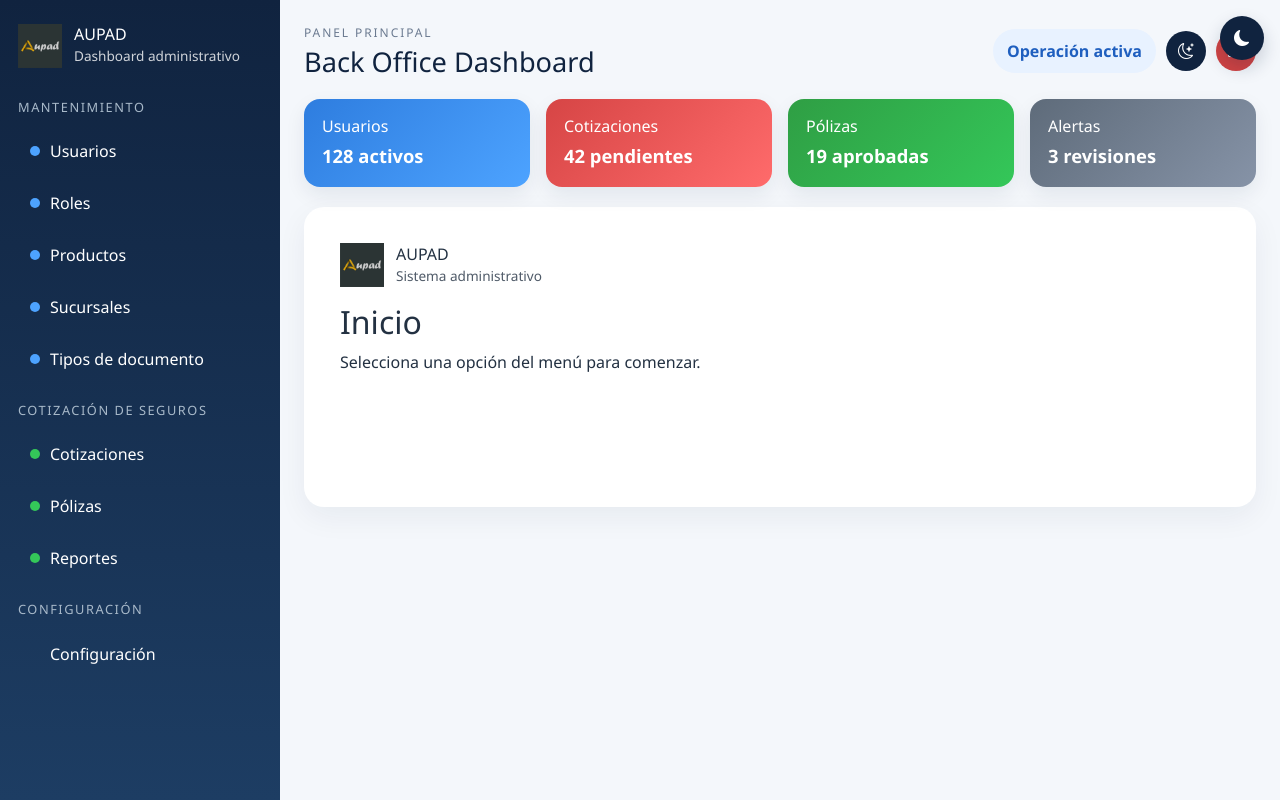
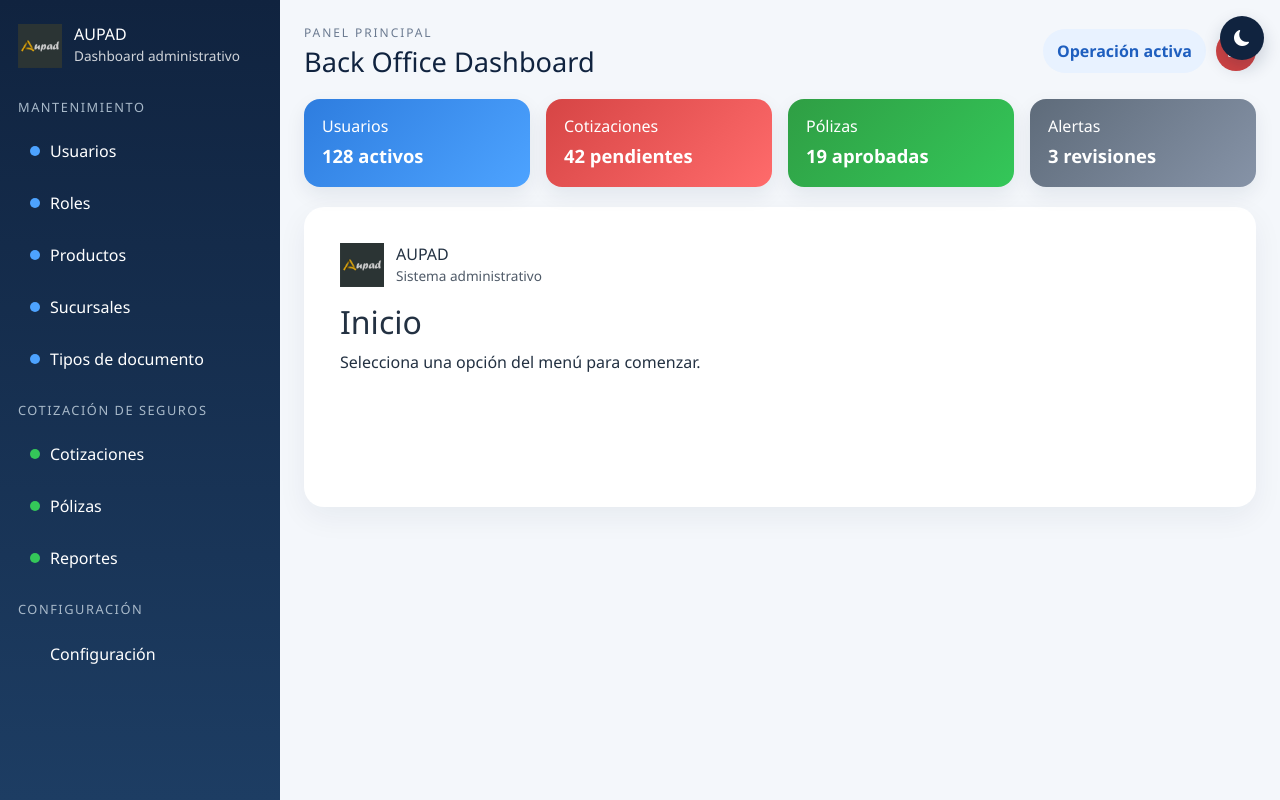
Before and after one commit to PabloFA777/aupad-fronted, an Angular app: page /login in a window 1280 px wide. Both pictures are taken after a click on the button "Ingresar". Built offline with nearby package versions, Linux system fonts and the light colour scheme.

Commit message:
retomando correccion de modo oscuro

```diff
--- a/src/app/features/dashboard/components/dashboard-shell/dashboard-shell.component.html
+++ b/src/app/features/dashboard/components/dashboard-shell/dashboard-shell.component.html
@@ -51,9 +51,6 @@
       </div>
       <div class="topbar-actions">
         <div class="topbar-badge">Operación activa</div>
-        <button class="theme-action-btn" type="button" (click)="toggleTheme()" title="Cambiar tema">
-          <i class="bi" [class.bi-moon-stars]="!isDarkMode()" [class.bi-sun]="isDarkMode()"></i>
-        </button>
         <button class="theme-action-btn logout-action" type="button" (click)="logout()" title="Cerrar sesión">
           <i class="bi bi-box-arrow-right"></i>
         </button>
--- a/src/app/features/dashboard/components/dashboard-shell/dashboard-shell.component.ts
+++ b/src/app/features/dashboard/components/dashboard-shell/dashboard-shell.component.ts
@@ -17,7 +17,6 @@ export class DashboardShellComponent {
   private readonly router = inject(Router);
 
   readonly isSidebarOpen = signal(false);
-  readonly isDarkMode = signal(false);
 
   onLogoLoad(event: Event) {
     const target = event.target as HTMLImageElement;
@@ -57,13 +56,6 @@ export class DashboardShellComponent {
     this.isSidebarOpen.set(false);
   }
 
-  toggleTheme() {
-    this.isDarkMode.update(value => !value);
-    document.documentElement.classList.toggle('dark-theme', this.isDarkMode());
-    document.body.classList.toggle('dark-theme', this.isDarkMode());
-    localStorage.setItem('aupad-theme', this.isDarkMode() ? 'dark' : 'light');
-  }
-
   logout() {
     this.authService.logout();
     this.router.navigate(['/login']);
```
